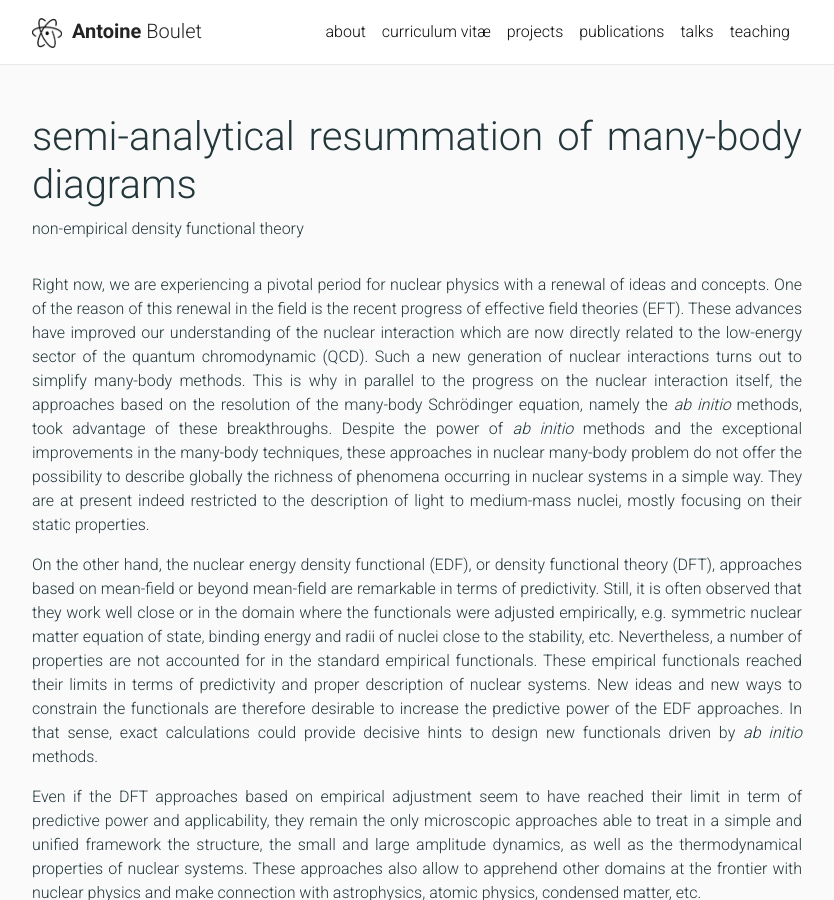
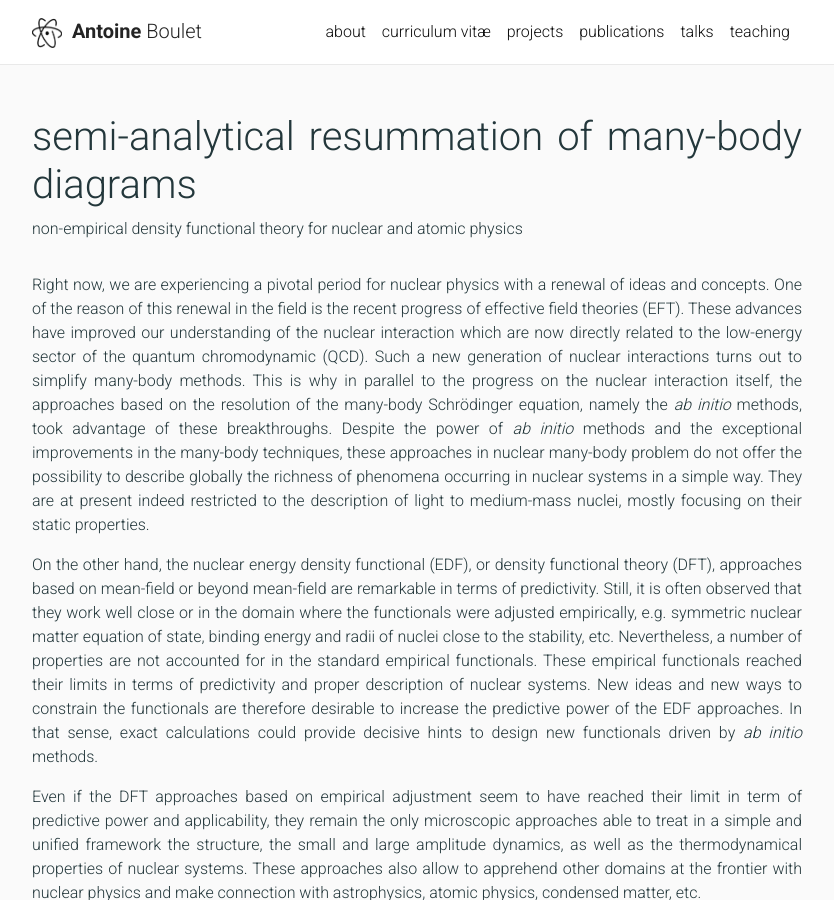
Before and after one commit to AntoineBoulet/antoineboulet.github.io, a Jekyll site: the page built from _pages/resummation.md, in a window 1280 px wide and 900 px high. Shown: the whole window, without its empty margins (223-1057 px from the left). Built offline with Jekyll 4.4.1, drawn with Linux system fonts in a browser that asks for light colours; nearby versions of some CDN libraries; a style sheet for code colours, icons or effects is not loaded.

Commit message:
Update resummation.md

```diff
--- a/_pages/resummation.md
+++ b/_pages/resummation.md
@@ -2,7 +2,7 @@
 layout: page
 permalink: /resummation-of-diagrams/
 title: semi-analytical resummation of many-body diagrams
-description: non-empirical density functional theory
+description: non-empirical density functional theory for nuclear and atomic physics
 author: A. Boulet
 nav: false
 ---
```
